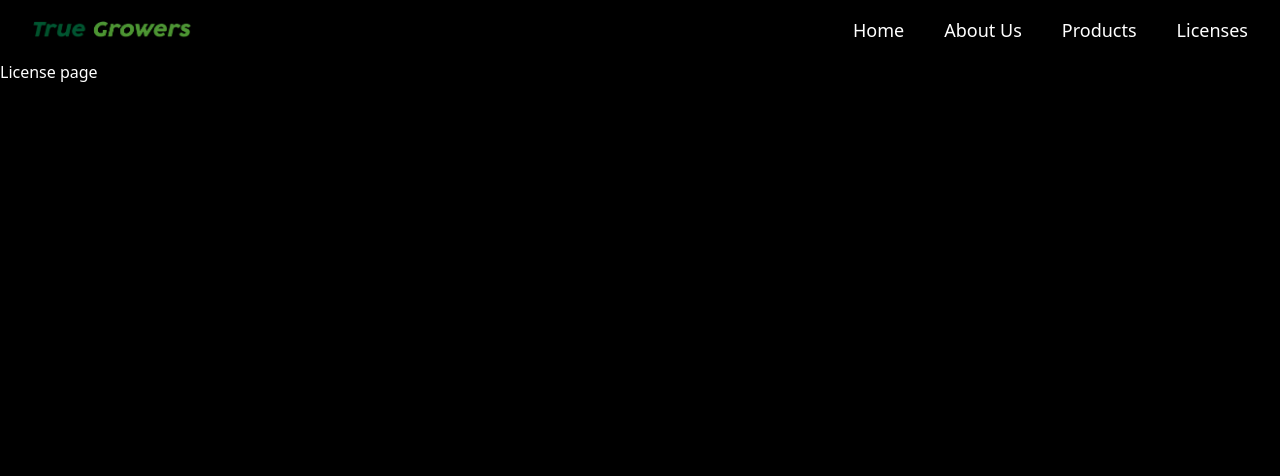
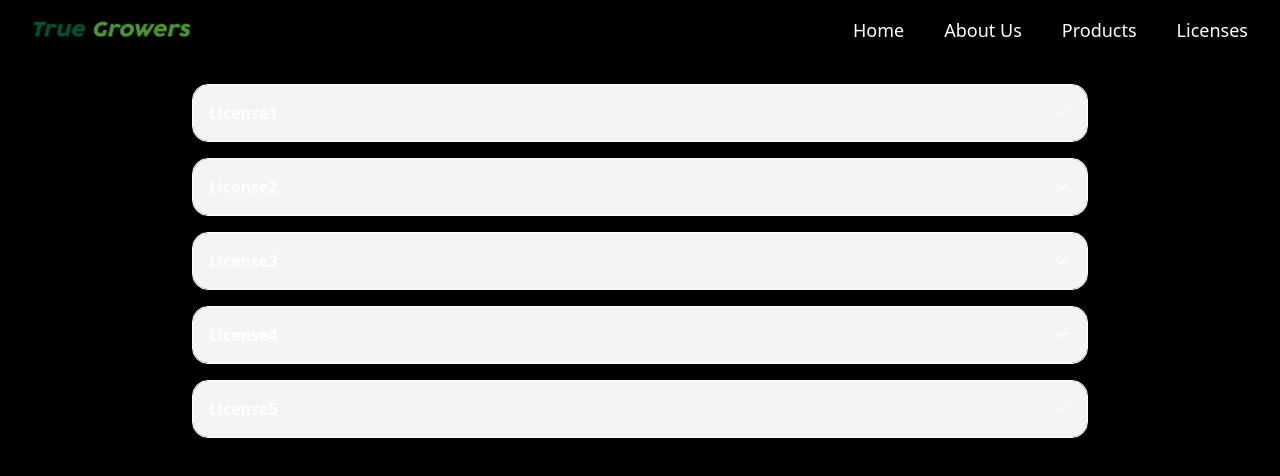
Before and after one commit to juliosantamariafgcu/True-Growers-Website, a Next.js app in the folder true-growers/: page /licenses in a window 1280 px wide. Shown: the top 476 px of the page. Built offline with nearby package versions, Linux system fonts and the light colour scheme.

Commit message:
Add PDF license accordion component with animations and dependencies

```diff
--- a/true-growers/src/app/licenses/page.tsx
+++ b/true-growers/src/app/licenses/page.tsx
@@ -1,5 +1,82 @@
-export default function Licenses() {
+"use client";
+import { useState } from "react";
+import { motion, AnimatePresence } from "framer-motion";
+import { ChevronDown, ChevronUp } from "lucide-react";
+
+type PdfLicenseProps = {
+  title: string;
+  src: string;
+  isOpen: boolean;
+  togglePdf: () => void;
+};
+
+function PdfLicense({title, src, isOpen, togglePdf}: PdfLicenseProps) {
+  const [openPdf, setOpen] = useState(false);
+
   return (
-    <p>License page</p>
+    <div className="border rounded-2xl shadow-md mb-4 overflow-hidden">
+      {/* Header for the accordion*/}
+      <button
+        onClick={togglePdf}
+        className="w-full text-left p-4 font-semibold bg-gray-100 hover:bg-gray-200 flex justify-between items-center"
+      >
+        {title}
+        {isOpen ? (
+          <ChevronUp className="w-5 h-5" />
+        ) : (
+          <ChevronDown className="w-5 h-5" />
+        )}
+      </button>
+
+      {/* Animation for opening and closing PDF */}
+      <AnimatePresence initial={false}>
+        {isOpen && (
+          <motion.div
+            key="content"
+            initial={{ height: 0, opacity: 0 }}
+            animate={{ height: "auto", opacity: 1 }}
+            exit={{ height: 0, opacity: 0 }}
+            transition={{ duration: 0.4, ease: "easeInOut" }}
+            className="overflow-hidden"
+          >
+            <div className="p-2">
+              <embed
+                src={src}
+                type="application/pdf"
+                className="w-full h-[600px] rounded-xl"
+              />
+            </div>
+          </motion.div>
+        )}
+      </AnimatePresence>
+    </div>
   );
 }
+
+export default function LicenseAccordion() {
+
+  const [openIndex, setOpenIndex] = useState<number | null>(null);
+
+  const items = [
+    {title: "License1", src: "/Licencias/Licencia exportacion 0964 de 25 Mayo 2022 NO Psico.pdf"},
+    {title: "License2", src: "/Licencias/Modificacion licencia sico para exporta.pdf"},
+    {title: "License3", src: "/Licencias/Resolucion 0199 del 16 de Feb 2022 licencia cultivo plantas psicoactivo.pdf"},
+    {title: "License4", src: "/Licencias/Resolucion 0202 de 17 Feb 2022 Licencia cultivo plantas no psicoactivo.pdf"},
+    {title: "License5", src: "/Licencias/Resolucion 1899 de 22 de Nov 2021 licencia uso de semillas para siembra.pdf"}
+  ]
+
+  return (
+
+    <div className="max-w-4xl mx-auto mt-6 space-y-3">
+      {items.map((item, i) => (
+        <PdfLicense
+          key={i}
+          title={item.title}
+          src={item.src}
+          isOpen={openIndex === i}
+          togglePdf={() => setOpenIndex(openIndex === i ? null : i)}
+        />
+      ))}
+    </div>
+  );
+}
```
Also changed, not shown: true-growers/package.json (+7 -5 lines), 1 other file (tests, documents, lock files or other folders).
